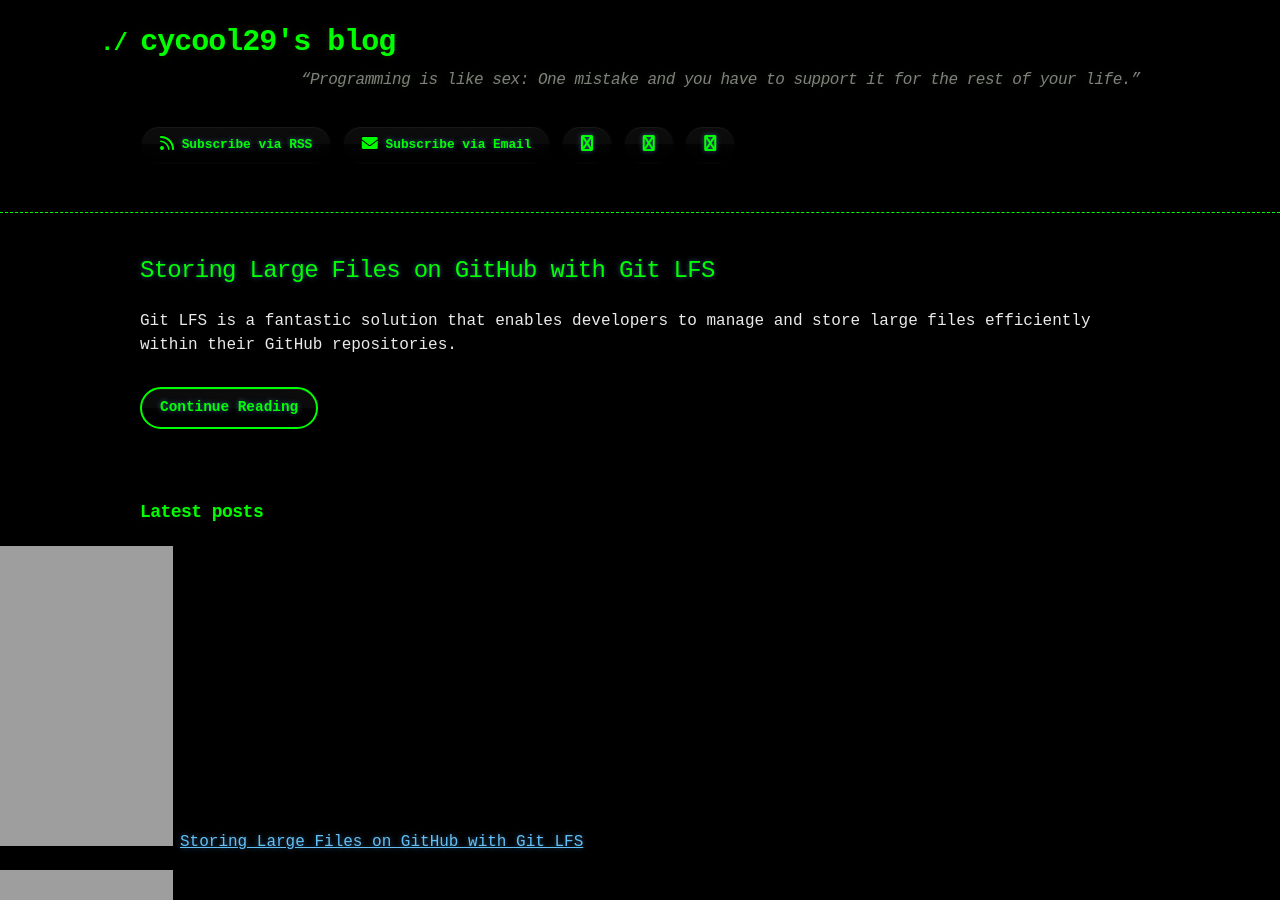
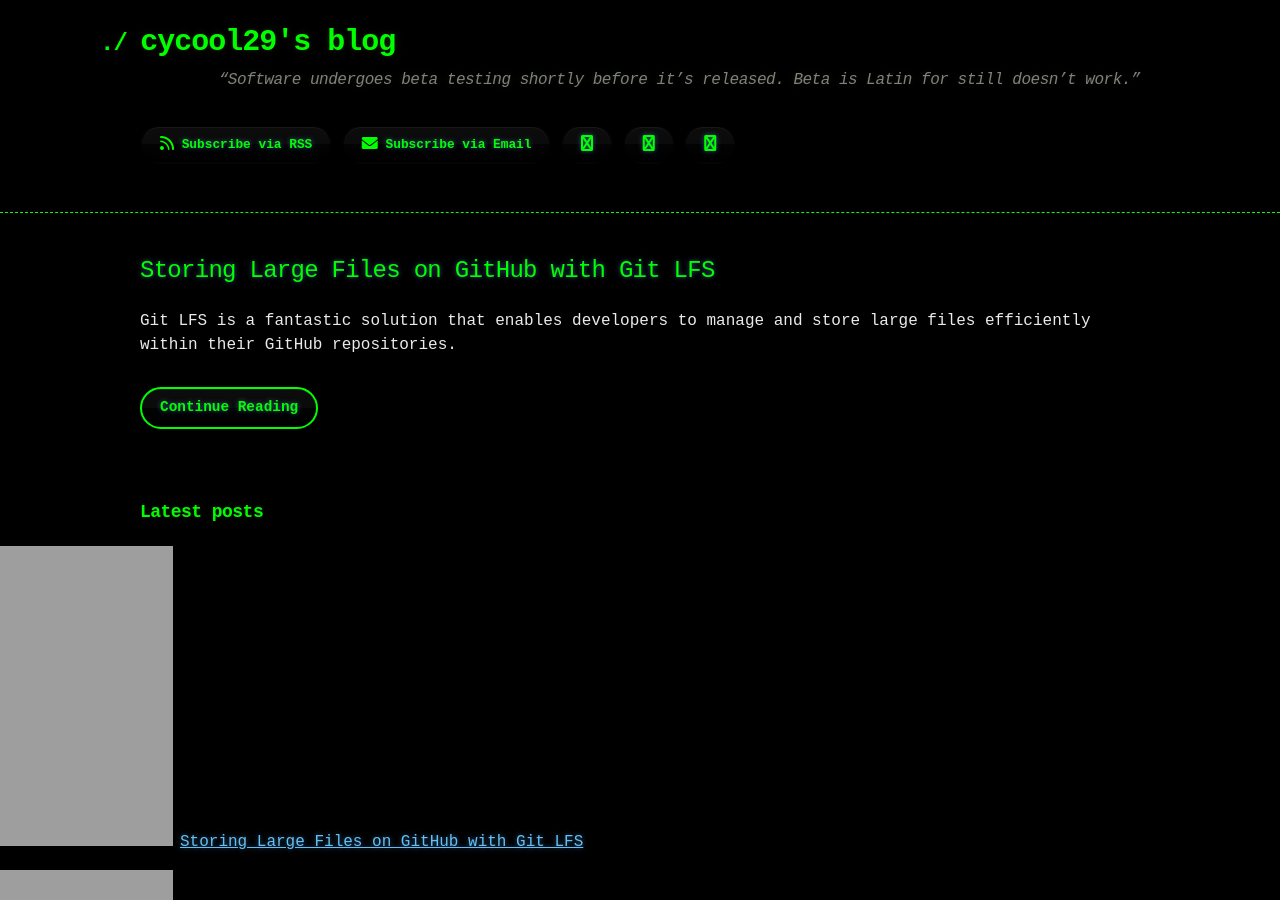
Before and after one commit to cycool29/cycool29.github.io, a Jekyll site: the page built from index.md, in a window 1280 px wide and 900 px high. Built offline with Jekyll 4.4.1, drawn with Linux system fonts in a browser that asks for light colours; a style sheet for code colours, icons or effects is not loaded.

Commit message:
Update quotes

```diff
--- a/_config.yml
+++ b/_config.yml
@@ -1,5 +1,5 @@
 title: cycool29's blog
-description: "“Programming is like sex: One mistake and you have to support it for the rest of your life.” "
+description: "“Software undergoes beta testing shortly before it’s released. Beta is Latin for still doesn’t work.” "
 bio: A high school student. Intermediate in Python, Git, Bash. Learning JavaScript. He/Him. "
 author: cycool29
 url: https://cycool29.github.io
```
